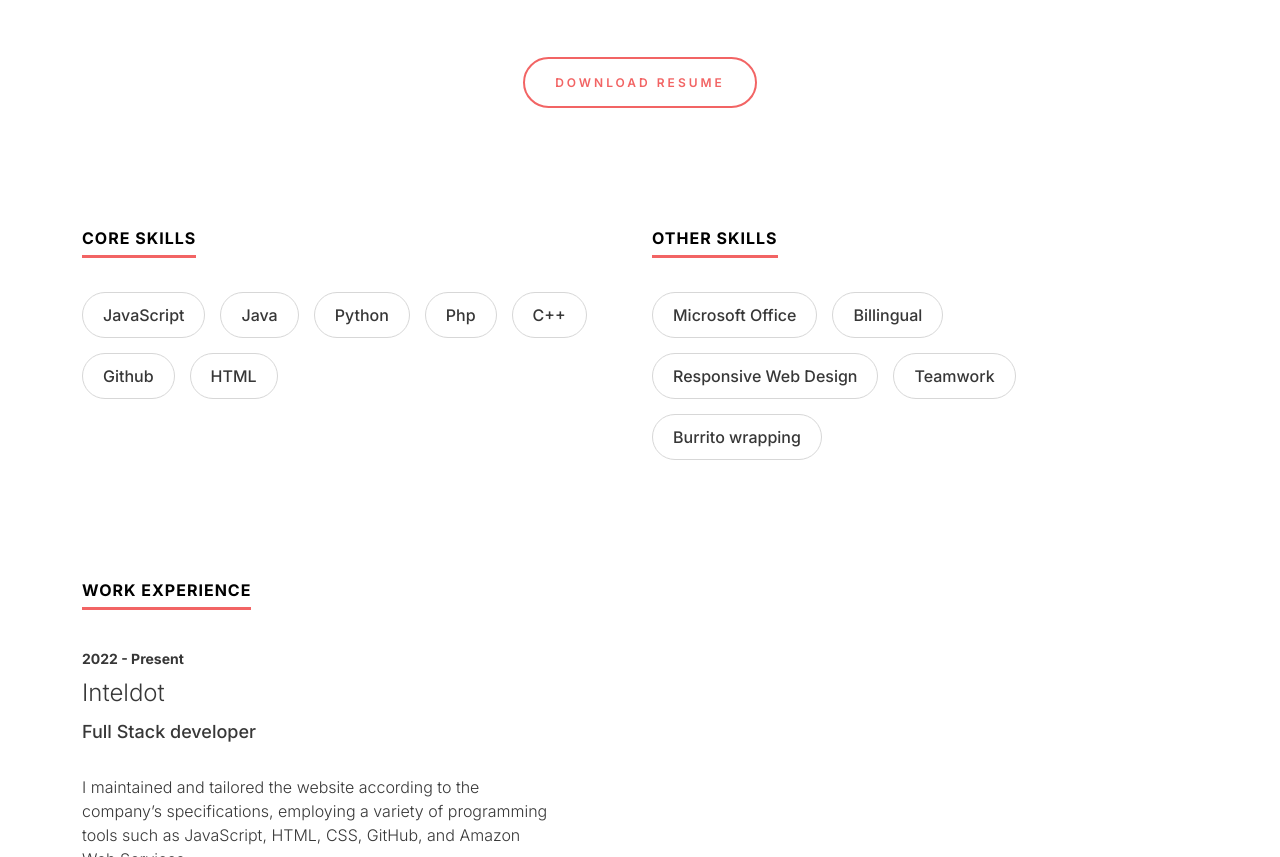
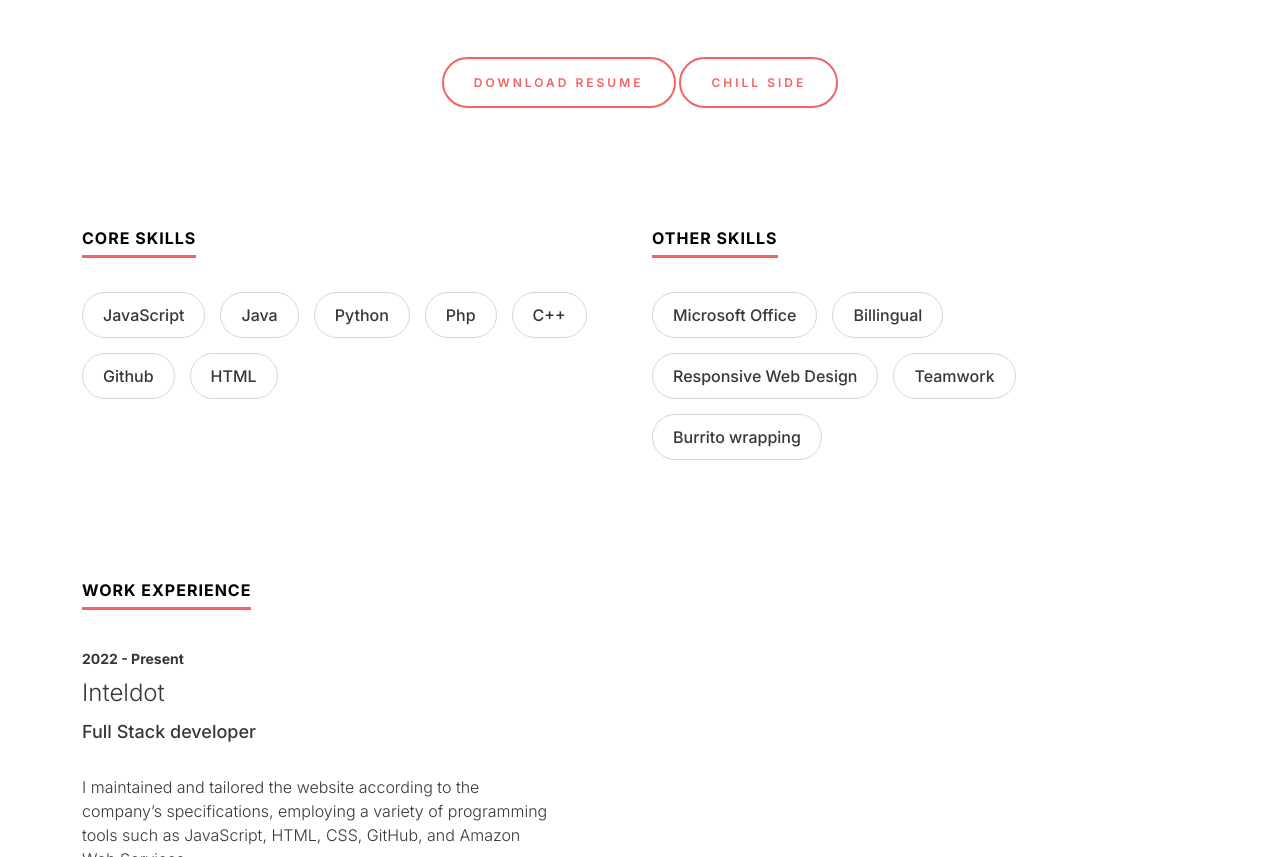
Before and after one commit to HFKot/Resume, a plain HTML site: page index.html in a window 1280 px wide. Shown: the part 907-1764 px from the top of the page. Drawn offline with nearby package versions, Linux system fonts and the light colour scheme.

Commit message:
Update index.html

```diff
--- a/index.html
+++ b/index.html
@@ -85,6 +85,7 @@
             <p>As a Software Engineer, I have a strong enthusiasm for developing bots and automation scripts in multiple programming languages. With around three years of experience in web development, I began my professional journey in 2022, driven by a deep motivation to enhance my abilities and acquire new skills in diverse fields.</p>
             <div class="ds-button-sec text-center">
                 <a href="assets/images/AnthonyReyes_Resume.pdf" class="ds-button">Download Resume</a>
+                <a href="https://hfkot.github.io/Resume/kotsParty" class="ds-button">Chill Side</a>
             </div>
         </section>
       </div>
```
